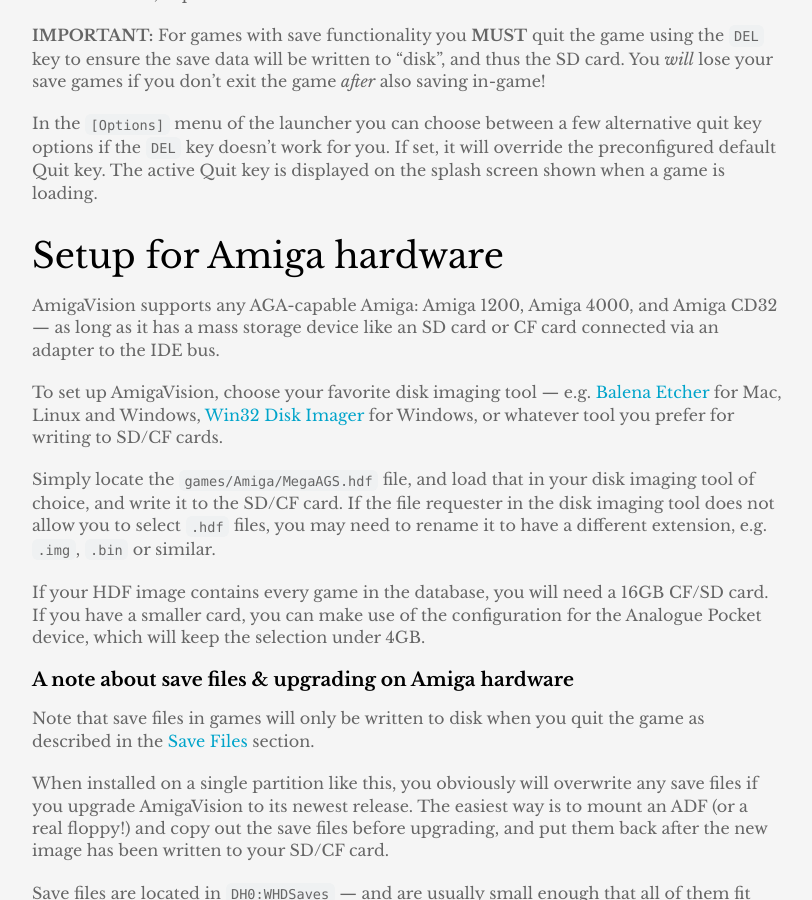
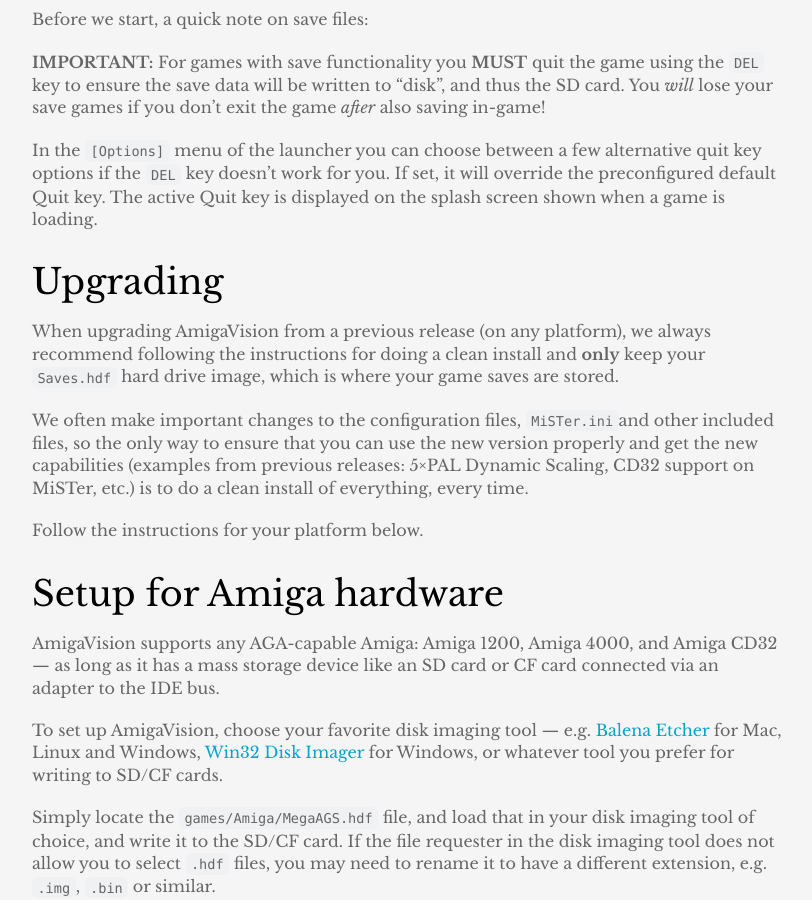
Before and after one commit to amigavision/amigavision.github.io, a Jekyll site: the page built from docs.md, in a window 1280 px wide and 900 px high, scrolled down 2373 px. Shown: the whole window, without its empty margins (233-1045 px from the left). Built offline with Jekyll 4.4.1, drawn with Linux system fonts in a browser that asks for light colours.

Commit message:
Adding Upgrade section

```diff
--- a/docs.md
+++ b/docs.md
@@ -12,21 +12,22 @@
 
 1. [Features](#features)
 2. [Save Files](#save-files)
-3. [Setup for Amiga hardware](#setup-for-amiga-hardware)
-4. [Setup for emulators](#setup-for-emulators)
-5. [Setup for Pocket](#setup-for-pocket)
-6. [Setup for MiSTer](#setup-for-mister)
-7. [Optional Setups](#optional-setups)
-8. [MiSTer: Gamepad & Joystick Mapping](#mister-gamepad--joystick-mapping)
-9. [MiSTer: Video Modes](#mister-video-modes)
-10. [MiSTer: CPU Performance Notes](#mister-cpu-performance-notes)
-11. [Workbench](#workbench)
-12. [Non-working Games](#non-working-games)
-13. [Custom Scripts](#custom-scripts)
-14. [Bug Reports & Feature Requests](#bug-reports--feature-requests)
-15. [Credits](#credits)
-16. [Troubleshooting](#troubleshooting)
-17. [Frequently Asked Questions](#frequently-asked-questions)
+3. [Upgrading](#upgrading)
+4. [Setup for Amiga hardware](#setup-for-amiga-hardware)
+5. [Setup for emulators](#setup-for-emulators)
+6. [Setup for Pocket](#setup-for-pocket)
+7. [Setup for MiSTer](#setup-for-mister)
+8. [Optional Setups](#optional-setups)
+9. [MiSTer: Gamepad & Joystick Mapping](#mister-gamepad--joystick-mapping)
+10. [MiSTer: Video Modes](#mister-video-modes)
+11. [MiSTer: CPU Performance Notes](#mister-cpu-performance-notes)
+12. [Workbench](#workbench)
+13. [Non-working Games](#non-working-games)
+14. [Custom Scripts](#custom-scripts)
+15. [Bug Reports & Feature Requests](#bug-reports--feature-requests)
+16. [Credits](#credits)
+17. [Troubleshooting](#troubleshooting)
+18. [Frequently Asked Questions](#frequently-asked-questions)
 
 ## Features
 
@@ -65,6 +66,14 @@
 **IMPORTANT:** For games with save functionality you **MUST** quit the game using the `DEL` key to ensure the save data will be written to "disk", and thus the SD card. You *will* lose your save games if you don't exit the game *after* also saving in-game!
 
 In the `[Options]` menu of the launcher you can choose between a few alternative quit key options if the `DEL` key doesn't work for you. If set, it will override the preconfigured default Quit key. The active Quit key is displayed on the splash screen shown when a game is loading.
+
+## Upgrading
+
+When upgrading AmigaVision from a previous release (on any platform), we always recommend following the instructions for doing a clean install and **only** keep your `Saves.hdf` hard drive image, which is where your game saves are stored.
+
+We often make important changes to the configuration files, `MiSTer.ini`and other included files, so the only way to ensure that you can use the new version properly and get the new capabilities (examples from previous releases: 5×PAL Dynamic Scaling, CD32 support on MiSTer, etc.) is to do a clean install of everything, every time.
+
+Follow the instructions for your platform below.
 
 ## Setup for Amiga hardware
 
```
